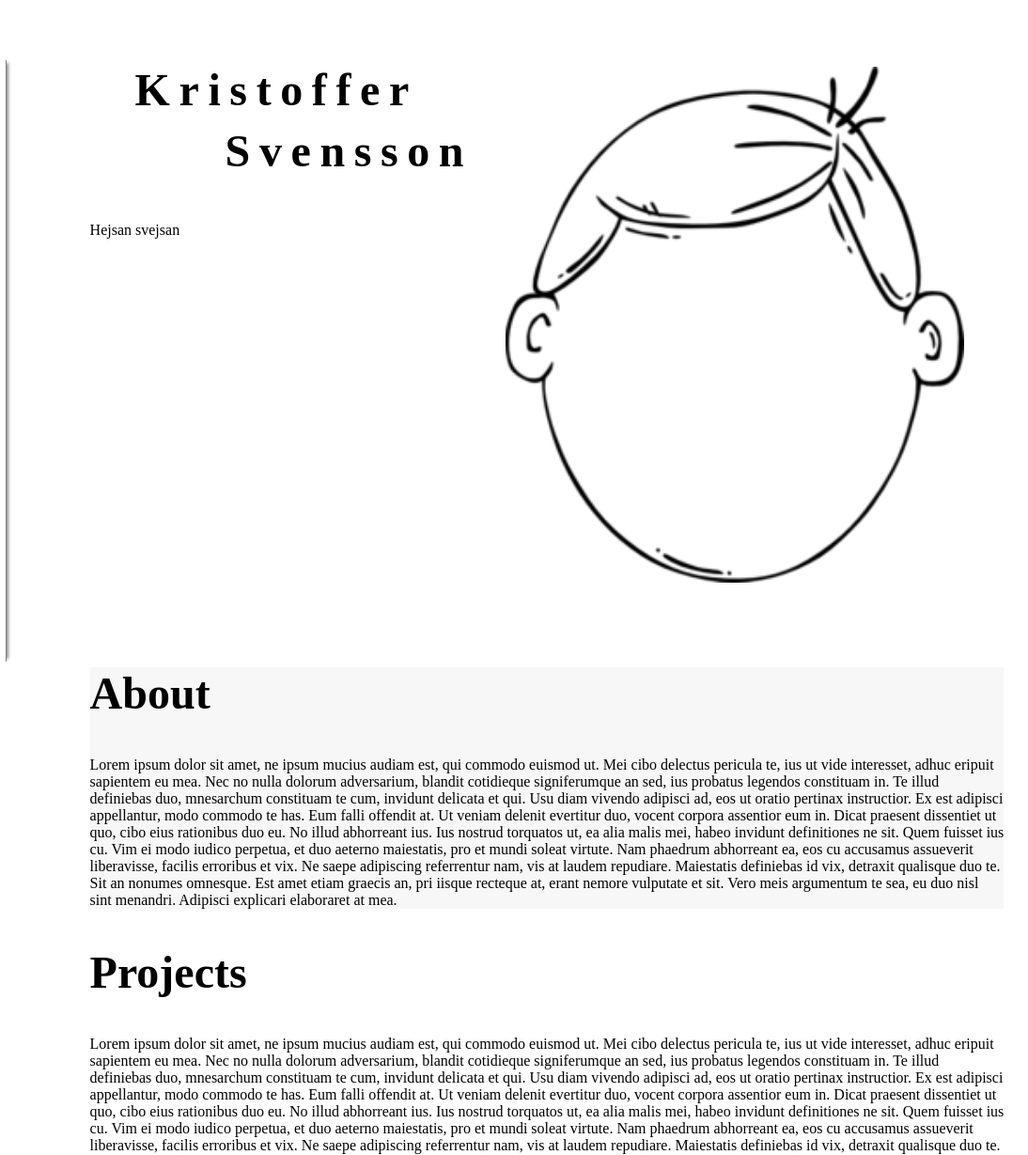
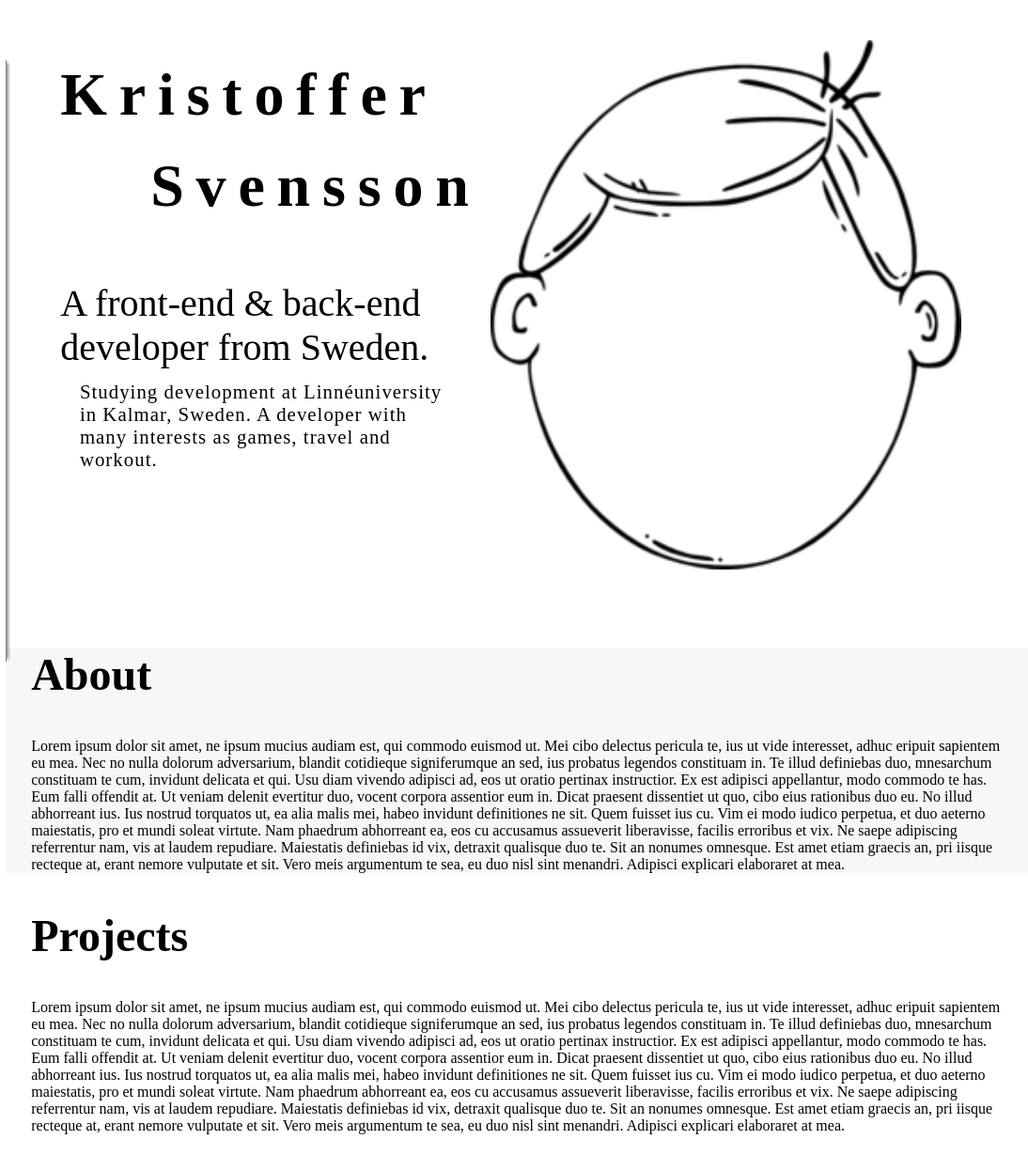
Before and after one commit to ks222rt/portfolio-template, a plain HTML site: page index.html in a window 1280 px wide. Shown: the top 1229 px of the page at 94% size, 186-1280 px from the left. Drawn offline with Linux system fonts and the light colour scheme.

Commit message:
Almost done with the landing page, began with the other sections

```diff
--- a/css/style.css
+++ b/css/style.css
@@ -31,7 +31,7 @@ header section.section-header{
     margin-top: 5%;
     border-right: 1px solid gray;
     background-color: white;
-
+    z-index: 1;
     -webkit-box-shadow: 5px 0px 3px -3px rgba(50, 50, 50, 0.54);
     -moz-box-shadow:    5px 0px 3px -3px rgba(50, 50, 50, 0.54);
     box-shadow:         5px 0px 3px -3px rgba(50, 50, 50, 0.54);
@@ -102,10 +102,20 @@ header section nav ul li a span{
 main.container{
     position: absolute;
     right: 0;
-    width: 80%;
+    width: 85%;
 }
 
-main section.section-container{
+main section.section-grey{
+    width: 100%;
+    background-color: #f7f7f7;
+}
+
+main section.section-white{
+    width: 100%;
+    background-color: #ffffff;
+}
+
+main section div.section-container{
     width: 95%;
     margin: 0 auto;
 }
@@ -114,30 +124,41 @@ main section h1.content-section-h1{
     font-size: 3.0em;
 }
 
+/*Welcome page within the main container*/
 main section.welcome-section-container{
     width: 95%;
     height: 650px;
     margin: 0 auto;
-    padding-top: 2%;
 }
 
 main section div.welcome-text-container{
     width: 40%;
     height: 100%;
     float: left;
+    margin-left: 3%;
 }
 
 main section div h3.welcome-section-firstname{
-    font-size: 3.0em;
+    font-size: 4.0em;
     letter-spacing: 0.2em;
-    text-indent: 1em;
 }
 
 main section div h3.welcome-section-lastname{
-    font-size: 3.0em;
+    font-size: 4.0em;
     letter-spacing: 0.2em;
     margin-top: -10%;
-    text-indent: 3em;
+    text-indent: 1.5em;
+}
+
+main section div p.welcome-intro-p{
+    font-size: 2.5em;
+    margin-bottom: -2%;
+}
+
+main section div p.welcome-info-p{
+    font-size: 1.3em;
+    letter-spacing: 0.05em;
+    padding-left: 5%;
 }
 
 main section div.welcome-image-container{
@@ -149,11 +170,10 @@ main section div.welcome-image-container{
     background-size: 85%;
     background-repeat: no-repeat;
     padding-left: 2%;
-    padding-right: 2%;
 }
 
-main section.about-section-container{
+/* About section in main container */
+main section div.about-section-container{
     width: 95%;
     margin: 0 auto;
-    background-color: #f7f7f7;
 }
--- a/index.html
+++ b/index.html
@@ -37,7 +37,10 @@
             <div class="welcome-text-container">
                 <h3 class="welcome-section-firstname">Kristoffer</h3>
                 <h3 class="welcome-section-lastname">Svensson</h3>
-                <span>Hejsan svejsan</span>
+                <p class="welcome-intro-p">A front-end &amp; back-end developer from Sweden.</p>
+                <p class="welcome-info-p">
+                    Studying development at Linnéuniversity in Kalmar, Sweden. A developer with many interests as games, travel and workout.
+                </p>
             </div>
             <div class="welcome-image-container">
 
@@ -45,7 +48,8 @@
         </section>
 
         <!-- About me section -->
-        <section class="about-section-container">
+        <section class="section-grey">
+            <div class="section-container">
                 <h1 class="content-section-h1">About</h1>
                 <div class="">
                     Lorem ipsum dolor sit amet, ne ipsum mucius audiam est, qui commodo euismod ut. Mei cibo delectus pericula te, ius ut vide interesset, adhuc eripuit sapientem eu mea. Nec no nulla dolorum adversarium,
@@ -54,10 +58,12 @@
                     Quem fuisset ius cu. Vim ei modo iudico perpetua, et duo aeterno maiestatis, pro et mundi soleat virtute. Nam phaedrum abhorreant ea, eos cu accusamus assueverit liberavisse, facilis erroribus et vix. Ne saepe adipiscing referrentur nam, vis at laudem repudiare. Maiestatis definiebas id vix, detraxit qualisque duo te.
                     Sit an nonumes omnesque. Est amet etiam graecis an, pri iisque recteque at, erant nemore vulputate et sit. Vero meis argumentum te sea, eu duo nisl sint menandri. Adipisci explicari elaboraret at mea.
                 </div>
+            </div>
         </section>
 
         <!-- Projects section -->
-        <section class="section-container">
+        <section class="section-white">
+            <div class="section-container">
                 <h1 class="content-section-h1">Projects</h1>
                 <div class="">
                     Lorem ipsum dolor sit amet, ne ipsum mucius audiam est, qui commodo euismod ut. Mei cibo delectus pericula te, ius ut vide interesset, adhuc eripuit sapientem eu mea. Nec no nulla dolorum adversarium,
@@ -66,10 +72,12 @@
                     Quem fuisset ius cu. Vim ei modo iudico perpetua, et duo aeterno maiestatis, pro et mundi soleat virtute. Nam phaedrum abhorreant ea, eos cu accusamus assueverit liberavisse, facilis erroribus et vix. Ne saepe adipiscing referrentur nam, vis at laudem repudiare. Maiestatis definiebas id vix, detraxit qualisque duo te.
                     Sit an nonumes omnesque. Est amet etiam graecis an, pri iisque recteque at, erant nemore vulputate et sit. Vero meis argumentum te sea, eu duo nisl sint menandri. Adipisci explicari elaboraret at mea.
                 </div>
+            </div>
         </section>
 
         <!-- Contact me section -->
-        <section class="section-container">
+        <section class="section-grey">
+            <div class="section-container">
                 <h1 class="content-section-h1">Contact me</h1>
                 <div class="">
                     Lorem ipsum dolor sit amet, ne ipsum mucius audiam est, qui commodo euismod ut. Mei cibo delectus pericula te, ius ut vide interesset, adhuc eripuit sapientem eu mea. Nec no nulla dolorum adversarium,
@@ -78,6 +86,7 @@
                     Quem fuisset ius cu. Vim ei modo iudico perpetua, et duo aeterno maiestatis, pro et mundi soleat virtute. Nam phaedrum abhorreant ea, eos cu accusamus assueverit liberavisse, facilis erroribus et vix. Ne saepe adipiscing referrentur nam, vis at laudem repudiare. Maiestatis definiebas id vix, detraxit qualisque duo te.
                     Sit an nonumes omnesque. Est amet etiam graecis an, pri iisque recteque at, erant nemore vulputate et sit. Vero meis argumentum te sea, eu duo nisl sint menandri. Adipisci explicari elaboraret at mea.
                 </div>
+            </div>
         </section>
     </main>
 </body>
```
Lines whose indentation alone changed are shown as unchanged.
